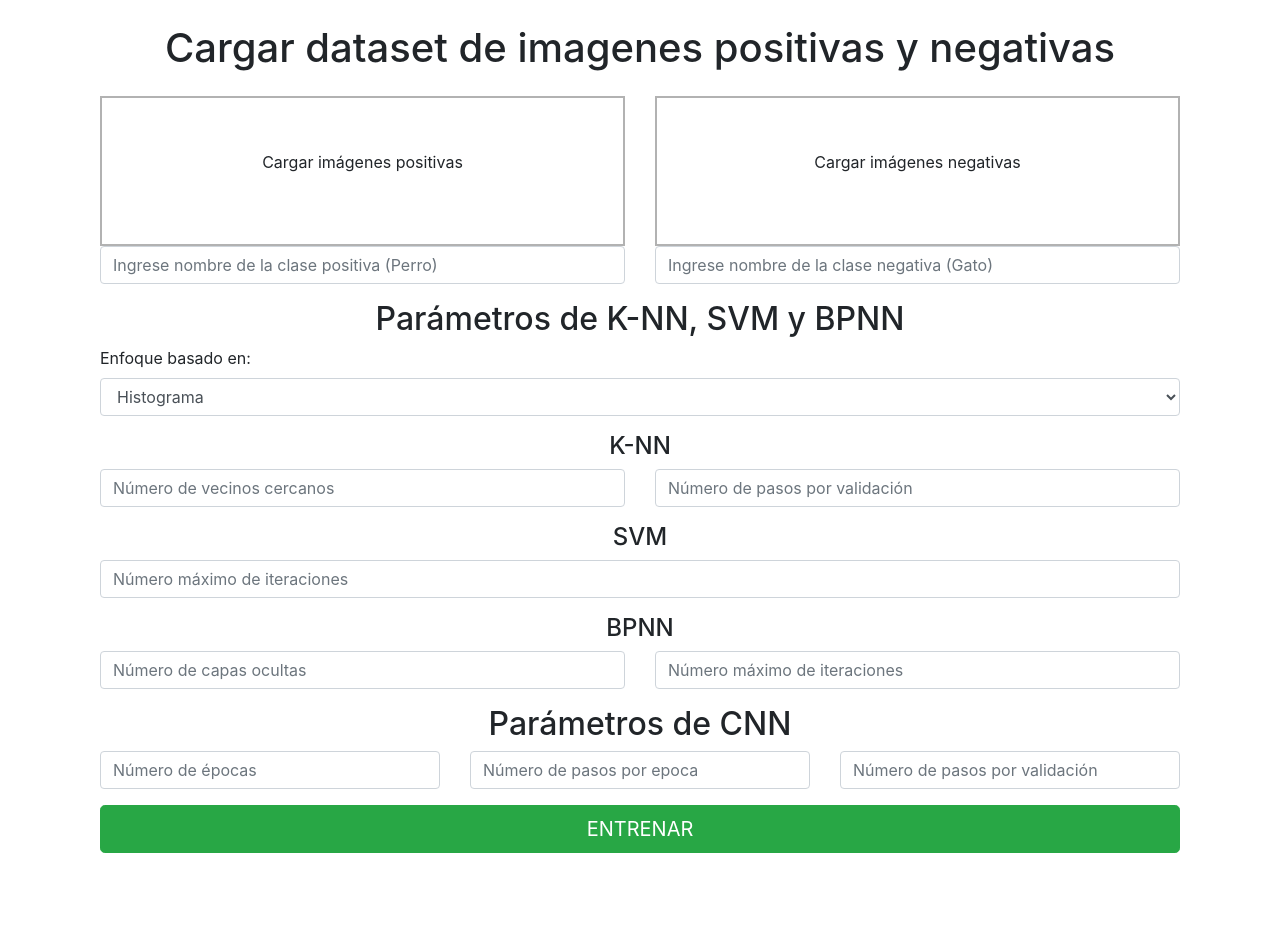
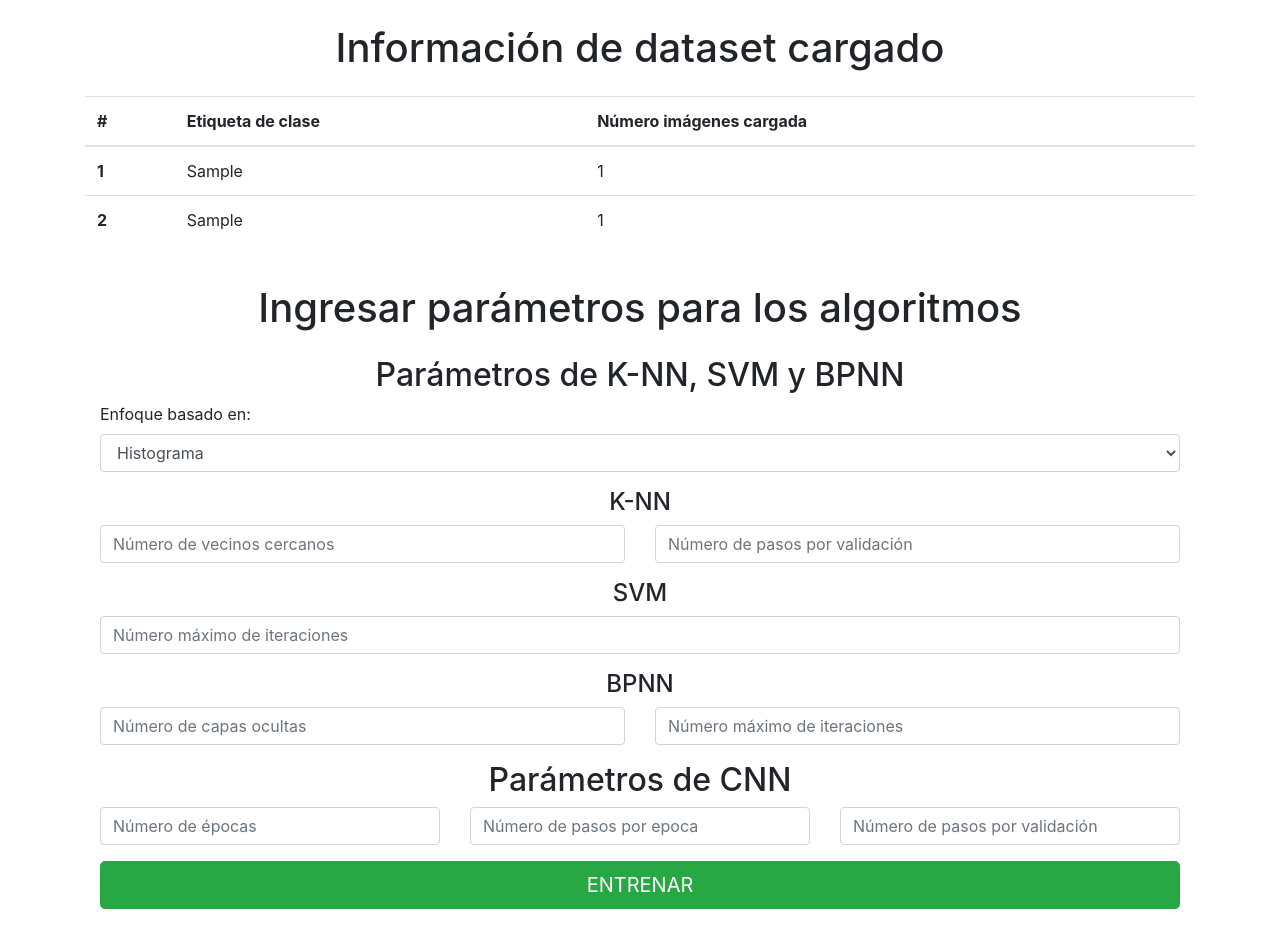
Before and after one commit to AlvaroHernandezM/Image-Classification-Toolkit, a Flask app: template templates/form_train.html in a window 1280 px wide. Shown: the part 56-981 px from the top of the page. Before the commit the page ends 909 px from the top, so only its background shows below. Run offline with Flask 2, Linux system fonts and the light colour scheme; the template is opened without the code that fills it: most values are stand-ins (such as "Sample title", 1, 10 or a date in 2020); parts of the project's set-up code (start-up, migrations or seed data) failed here and were passed over; some libraries are stand-ins or nearby versions.

Commit message:
agregando utils y realizando un log para cargar clases que ya existen y guardarlas, falta todo el proceso de alistar dataset para cada algoritmos donde llama

```diff
--- a/api.py
+++ b/api.py
@@ -1,18 +1,24 @@
+#!/usr/bin/env python
+# -*- coding: utf-8 -*-
+
 from flask import Flask, render_template, request, jsonify
 from flask_cors import CORS
 from core import main
 from os.path import join
-
+import utils
 
 app = Flask(__name__)
 CORS(app)
 app.config['FOLDER_POSITIVE'] = 'static/img/positive/'
 app.config['FOLDER_NEGATIVE'] = 'static/img/negative/'
+app.config['FOLDER_IMG'] = 'static/img/log/'
 
 
 @app.route('/', methods=['GET'])
 def api_root():
     msg = 'Image-Classification-Toolkit permite realizar una clasificación dual a partir de dos conjuntos de imágenes (positivas y negativas) con los algoritmos SVM-KNN-BPNN-CNN y Transfer Learning .'
+    utils.delete_images(app.config['FOLDER_POSITIVE'])
+    utils.delete_images(app.config['FOLDER_NEGATIVE'])
     return render_template('index.html', msg=msg)
 
 
@@ -31,18 +37,42 @@ def file_upload_positive(type):
             response = jsonify({'success': True, 'file_name': file_name, 'type': type})
             response.status_code = 200
         else:
-            response = jsonify({'success': False, 'message': type + ' no corresponde a ningun tipo valido (positive-negative) '})
+            response = jsonify({'success': False, 'msg': 'invalid-type'})
             response.status_code = 400
             pass
         return response
-    response = jsonify({'success': False, 'message': 'Error al leer el archivo'})
+    response = jsonify({'success': False, 'msg': 'file-upload-is-none'})
     response.status_code = 400
     return response
 
 
-@app.route('/next-form', methods=['GET'])
+@app.route('/next-form', methods=['POST'])
 def next_form():
-    return 'hehe'
+    count_images_positive = utils.count_folders(app.config['FOLDER_POSITIVE'])
+    count_images_negative = utils.count_folders(app.config['FOLDER_NEGATIVE'])
+    class_positive = request.form['class_positive'].upper()
+    class_negative = request.form['class_negative'].upper()
+    count_log_images_positive = utils.count_folders(app.config['FOLDER_IMG'] + class_positive + '/')
+    count_log_images_negative = utils.count_folders(app.config['FOLDER_IMG'] + class_negative + '/')
+    if count_log_images_positive < 30 and count_images_negative < 30:
+        if count_images_negative > 0 and count_images_positive > 0:
+            if count_images_negative > 30 and count_images_positive > 30:
+                folder_positive = app.config['FOLDER_IMG'] + class_positive
+                folder_negative = app.config['FOLDER_IMG'] + class_negative
+                utils.create_folder(folder_positive)
+                utils.create_folder(folder_negative)
+                utils.move_images(app.config['FOLDER_POSITIVE'], folder_positive)
+                utils.move_images(app.config['FOLDER_NEGATIVE'], folder_negative)
+                return render_template('form_train.html', class_positive=class_positive, class_negative=class_negative, count_images_positive=count_images_positive, count_images_negative=count_images_negative)
+            else:
+                response = jsonify({'success': False, 'msg': 'minimum_thirty'})
+                response.status_code = 400
+        else:
+            response = jsonify({'success': False, 'msg': 'minimum_zero'})
+            response.status_code = 400
+    else:
+        return render_template('form_train.html', class_positive=class_positive, class_negative=class_negative, count_images_positive=count_log_images_positive, count_images_negative=count_log_images_negative)
+    return response
 
 
 @app.route('/train_cnn/<steps_per_epoch>/<epochs>/<validation_steps>/<positive_class>/<negative_class>', methods=['GET'])
--- a/templates/form_train.html
+++ b/templates/form_train.html
@@ -16,8 +16,6 @@
 
 	<!-- Custom styles for this template render_template-->
 	<link href="{{ url_for('static', filename='css/portfolio-item.css') }}" rel="stylesheet">
-	<!-- Dropzone css -->
-	<link rel="stylesheet" type="text/css" href="{{ url_for('static', filename='vendor/dropzone/css/dropzone.css') }}">
 </head>
 
 <body>
@@ -31,42 +29,38 @@
 
 <!-- Page Content -->
 <div class="container">
-
-	<!-- Portfolio Item Heading -->
-	<h1 class="my-4"><center> Cargar dataset de imagenes positivas y negativas</center>
+	<h1 class="my-4"><center> Información de dataset cargado</center>
 	</h1>
 	<div class="container">
 		<div class="row">
-			<div class="col">
-				<form action="/file-upload/positive"
-			      class="dropzone"
-			      id="my-positive-dropzone">
-			      	<div class="dz-message" data-dz-message>
-			      		<span>Cargar imágenes positivas</span>
-			      	</div>
-			    </form>
-			</div>
-			<div class="col">
-				<form action="/file-upload/negative"
-			      class="dropzone"
-			      id="my-negative-dropzone">
-			      	<div class="dz-message" data-dz-message>
-			      		<span>Cargar imágenes negativas</span>
-			      	</div>
-			    </form>
-			</div>
+			<table class="table table-hover">
+			  <thead>
+			    <tr>
+			    	<th scope="col">#</th>
+			        <th scope="col">Etiqueta de clase</th>
+			        <th scope="col">Número imágenes cargada</th>
+			    </tr>
+			  </thead>
+			  <tbody>
+			    <tr>
+			    	<th scope="row">1</th>
+			        <td>{{class_positive}}</td>
+			        <td>{{count_images_positive}}</td>
+			    </tr>
+			    <tr>
+			        <th scope="row">2</th>
+			        <td>{{class_negative}}</td>
+			        <td>{{count_images_negative}}</td>
+			    </tr>
+			  </tbody>
+			</table>
 		</div>
-		<form>
-			<div class="form-group">
-				<div class="row">
-				  <div class="col">
-				    <input type="text" id="class_positive" class="form-control" placeholder="Ingrese nombre de la clase positiva (Perro)">
-				  </div>
-				  <div class="col">
-				    <input type="text" id="class_negative" class="form-control" placeholder="Ingrese nombre de la clase negativa (Gato)">
-				  </div>
-				</div>
-			</div>
+	</div>
+	<!-- Portfolio Item Heading -->
+	<h1 class="my-4"><center> Ingresar parámetros para los algoritmos</center>
+	</h1>
+	<div class="container">
+		<form class="form-group" method="POST" action="{{ url_for('train') }}" enctype="multipart/form-data">
 			<div class="form-group">
 				<div class='row'>
 				  <h2 class='mx-auto'>Parámetros de K-NN, SVM y BPNN</h2>
```
Also changed, not shown: templates/index.html (+16 -3 lines), utils.py (added, +31 -0 lines), 1 other file.
